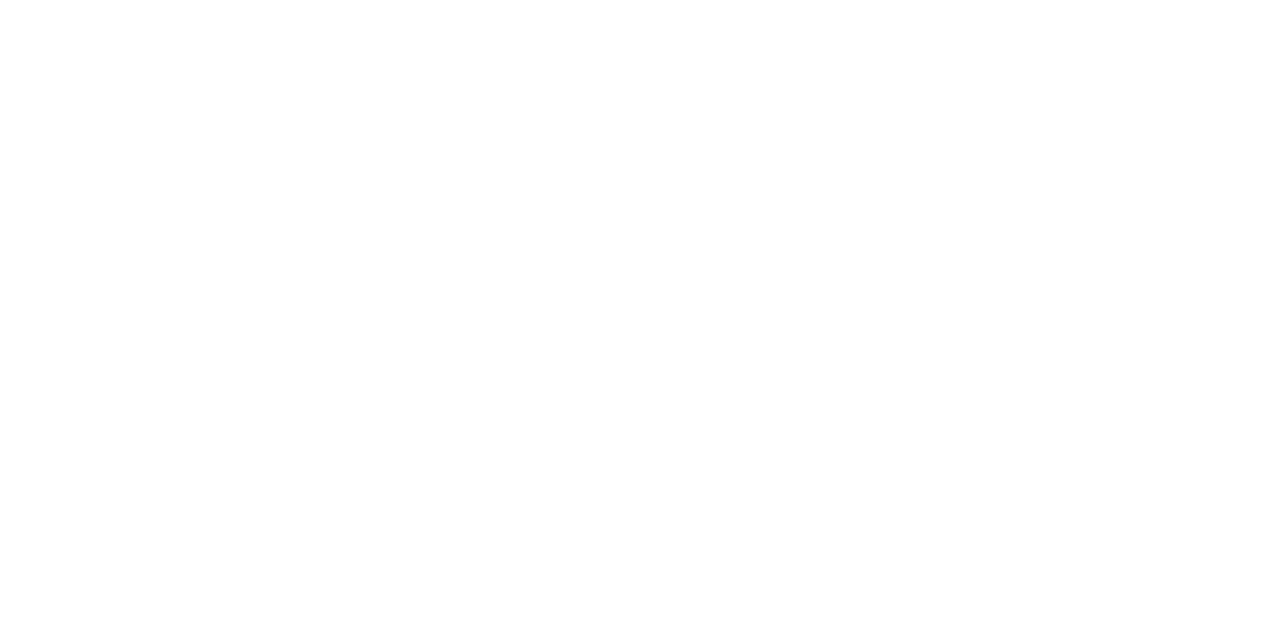
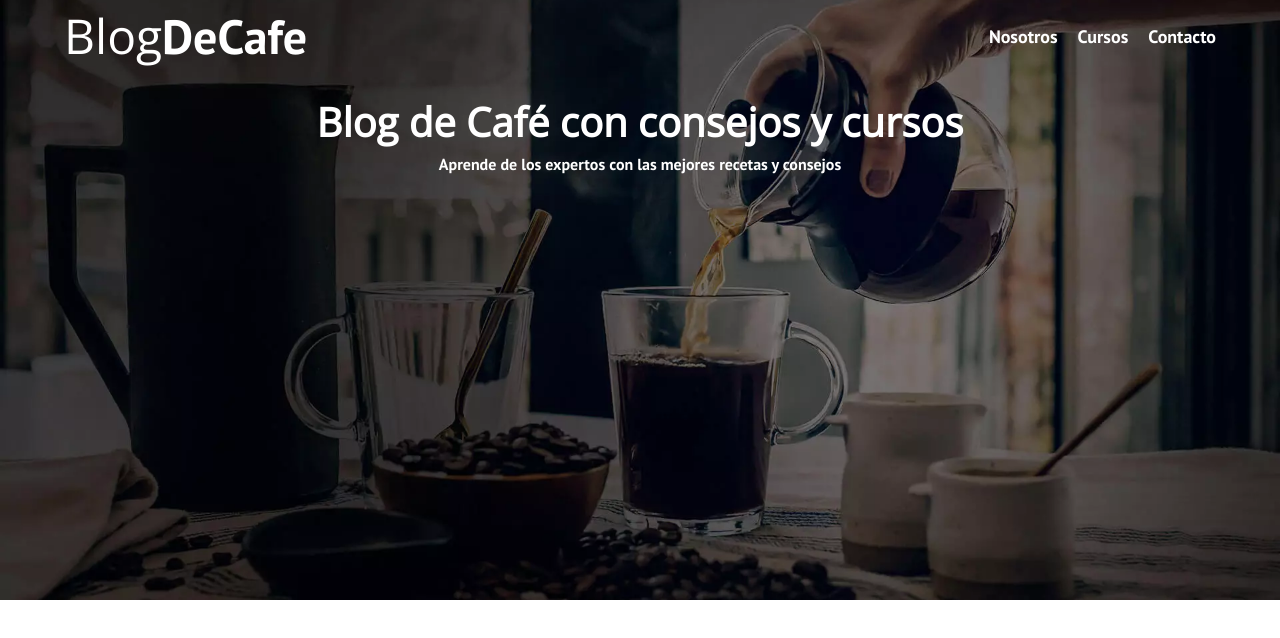
Before and after one commit to diegoe120/Blog-de-Cafe, a plain HTML site: page index.html in a window 1280 px wide. Drawn offline with nearby package versions, Linux system fonts and the light colour scheme.

Commit message:
completado de header

```diff
--- a/index.html
+++ b/index.html
@@ -10,12 +10,26 @@
 </head>
 
 <body>
-    <header>
+    <header class="header">
+        <div class="contenedor">
+            <div class="barra">
+                <a class="logo" href="index.html">
+                    <h1 class="logo__nombre no-margin centrar-texto">Blog<span class="logo__bold">DeCafe</span></h1>
+                </a>
+                <nav class="navegacion">
+                    <a class="navegacion__enlace" href="nosotros.hmtl">Nosotros</a>
+                    <a class="navegacion__enlace" href="cursos.html">Cursos</a>
+                    <a class="navegacion__enlace" href="contacto.html">Contacto</a>
+                </nav>
+            </div>
+        </div>
 
+        <div class="header__texto">
+            <h2 class="no-margin">Blog de Café con consejos y cursos</h2>
+            <p class="no-margin">Aprende de los expertos con las mejores recetas y consejos</p>
+        </div>
     </header>
-    <nav>
 
-    </nav>
     <main>
 
     </main>
--- a/style.css
+++ b/style.css
@@ -74,3 +74,62 @@ img {
 .centrar-texto {
     text-align: center;
 }
+
+/* Header */
+
+.header {
+    background-image: url(./assets/banner.webp);
+    height: 60rem;
+    background-size: cover;
+    background-repeat: no-repeat;
+    background-position: center center;
+}
+
+.header__texto {
+    color: var(--blanco);
+    text-align: center;
+    margin-top: 5rem;
+}
+
+@media (min-width: 768px) {
+    .header__texto {
+        margin-top: 2rem;
+    }
+}
+
+/* Navegacion */
+
+@media (min-width: 768px) {
+    .barra {
+        display: flex;
+        justify-content: space-between;
+        align-items: center;
+    }
+}
+
+.logo {
+    color: var(--blanco);
+}
+
+.logo__nombre {
+    font-weight: 400;
+}
+
+.logo__bold {
+    font-size: 4.8rem;
+    font-weight: 700;
+}
+
+.navegacion__enlace {
+    display: block;
+    text-align: center;
+    font-size: 1.8rem;
+    color: var(--blanco);
+}
+
+@media (min-width: 768px) {
+    .navegacion {
+        display: flex;
+        gap: 2rem;
+    }
+}
```
